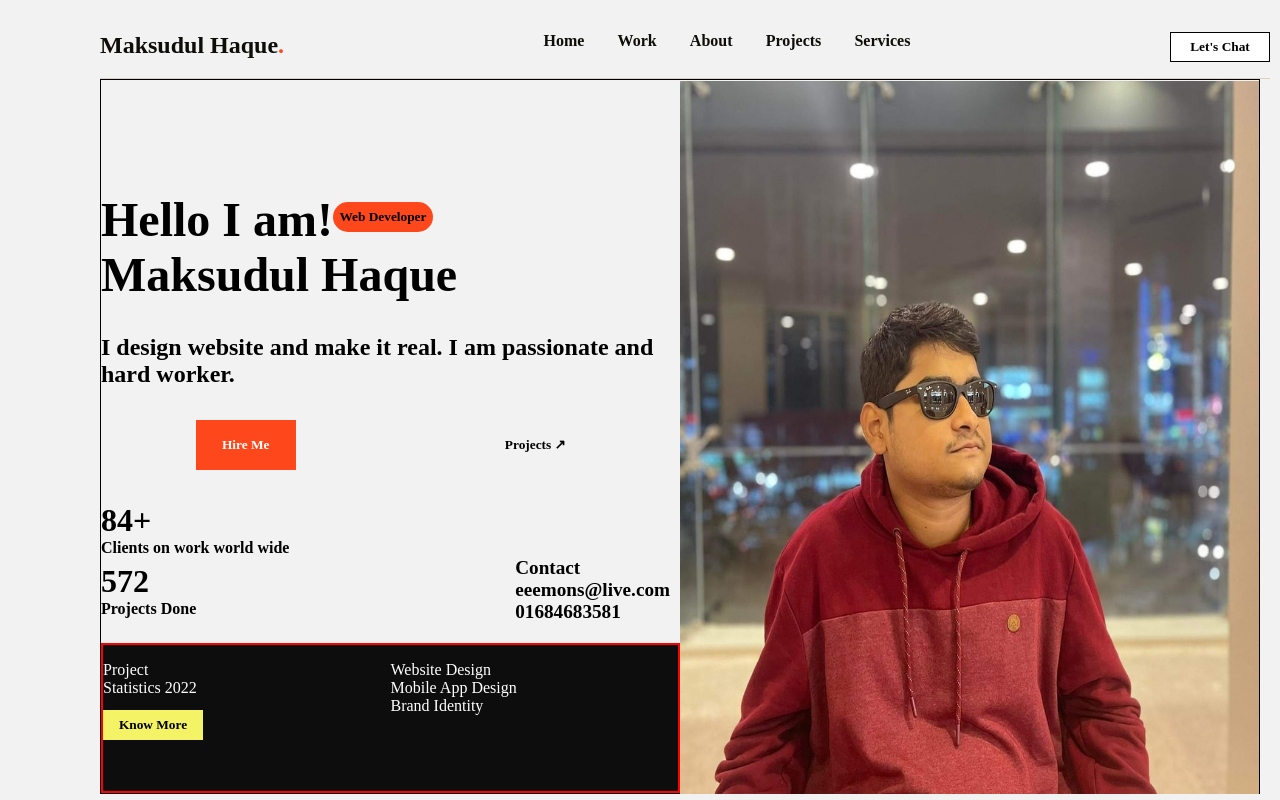
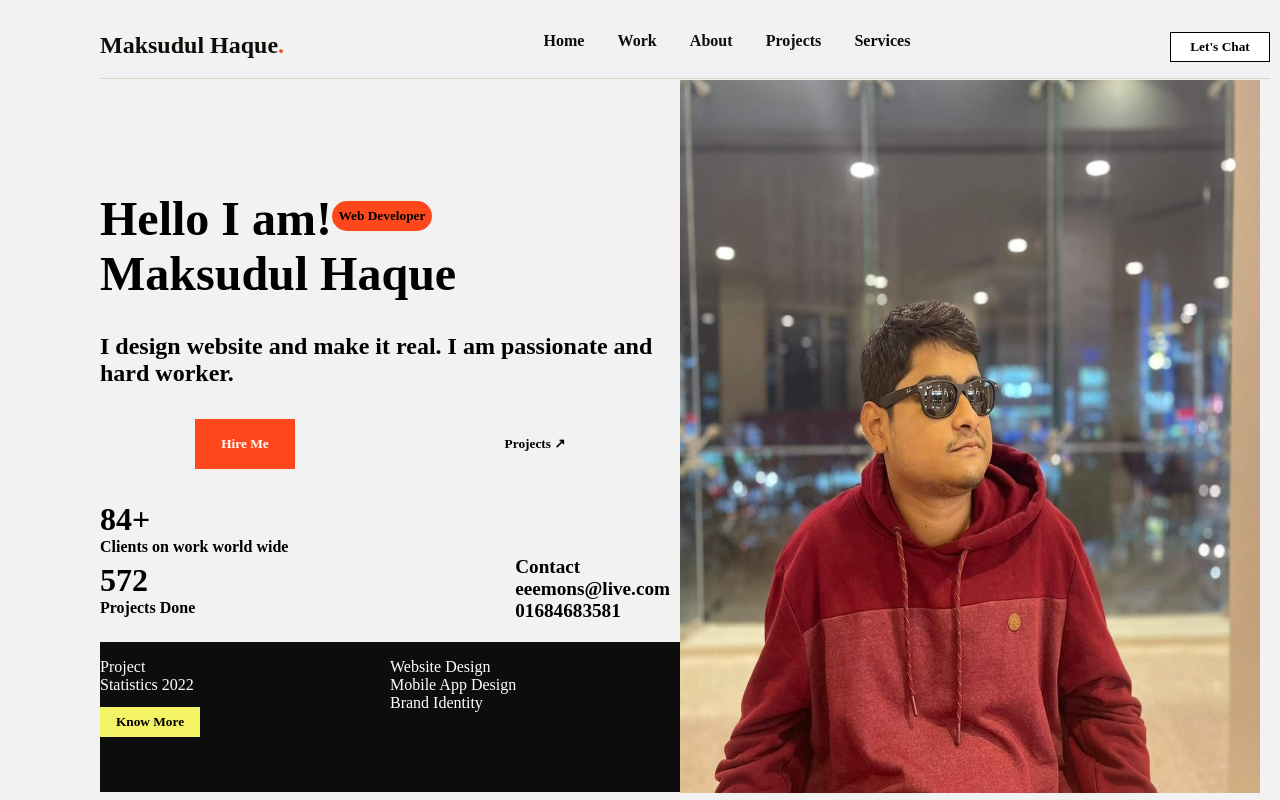
Before and after one commit to eeemons/my-portfolio, a React (Create React App) app: page /home in a window 1280 px wide. Built offline with nearby package versions, Linux system fonts and the light colour scheme; a web font is replaced by a local one.

Commit message:
border removed

```diff
--- a/src/homePage.module.css
+++ b/src/homePage.module.css
@@ -1,7 +1,7 @@
 .mainContent {
   display: flex;
   flex: 1fr;
-  border: 1px solid black;
+  /* border: 1px solid black; */
   margin-left: 100px;
   margin-right: 20px;
 }
@@ -93,7 +93,7 @@
   width: 100%;
   background-color: #0e0d0e;
   margin-top: 20px;
-  border: 2px solid red;
+  /* border: 2px solid red; */
 }
 .footerColumn {
   padding-top: 1em;
```
